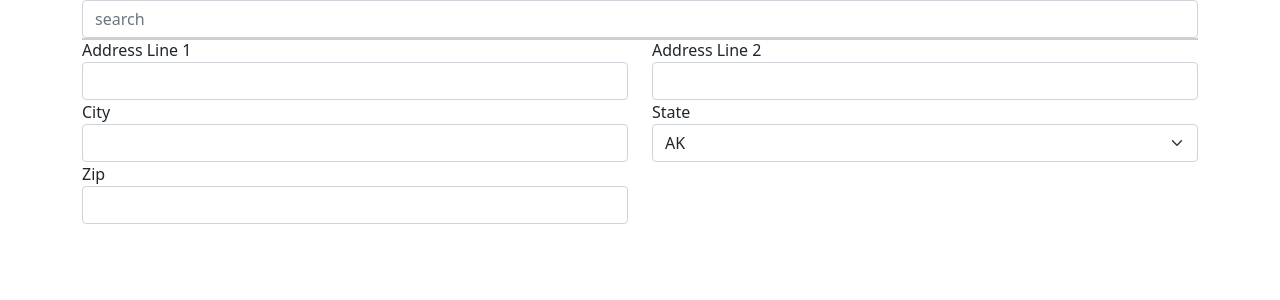
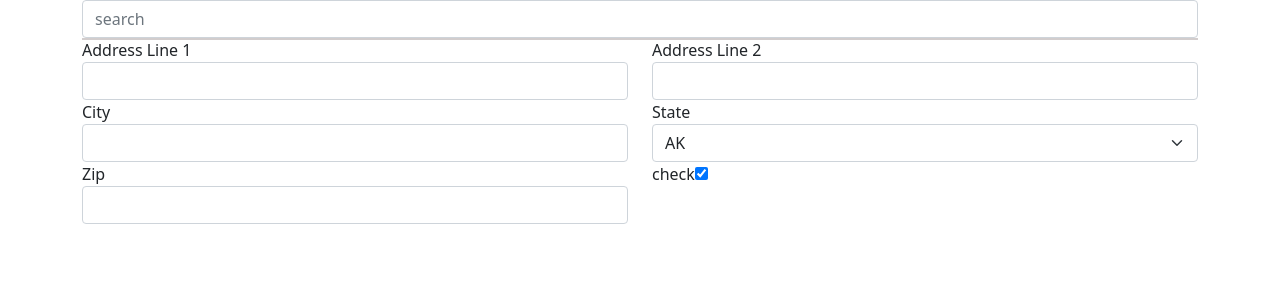
Before and after one commit to kjb244/angular-spa-with-rxjs, an Angular app: page /view7 in a window 1280 px wide. Shown: the top 300 px of the page. Built offline with nearby package versions, Linux system fonts and the light colour scheme.

Commit message:
added checkbox

```diff
--- a/src/app/components/view7/view7.component.html
+++ b/src/app/components/view7/view7.component.html
@@ -38,6 +38,10 @@
         <label for="zip">Zip</label>
         <input type="text" id="zip" class="form-control" formControlName="zip"/>
       </div>
+      <div class="col-xs-12 col-sm-6">
+        <label for="checkme">check</label>
+        <input type="checkbox" id="checkme" formControlName="checkMe"/>
+      </div>
     </div>
   </div>
 </div>
--- a/src/app/components/view7/view7.component.ts
+++ b/src/app/components/view7/view7.component.ts
@@ -39,12 +39,16 @@ export class View7Component implements OnInit {
       'line2': [this.line2],
       'city': [this.city],
       'state': [this.state],
-      'zip': [this.zip]
+      'zip': [this.zip],
+      'checkMe': [true]
     })
   }
 
   ngOnInit(): void {
 
+  }
+  get checkMe() {
+    return this.view7Form.get("checkMe");
   }
 
   focusOut(): void{
```
